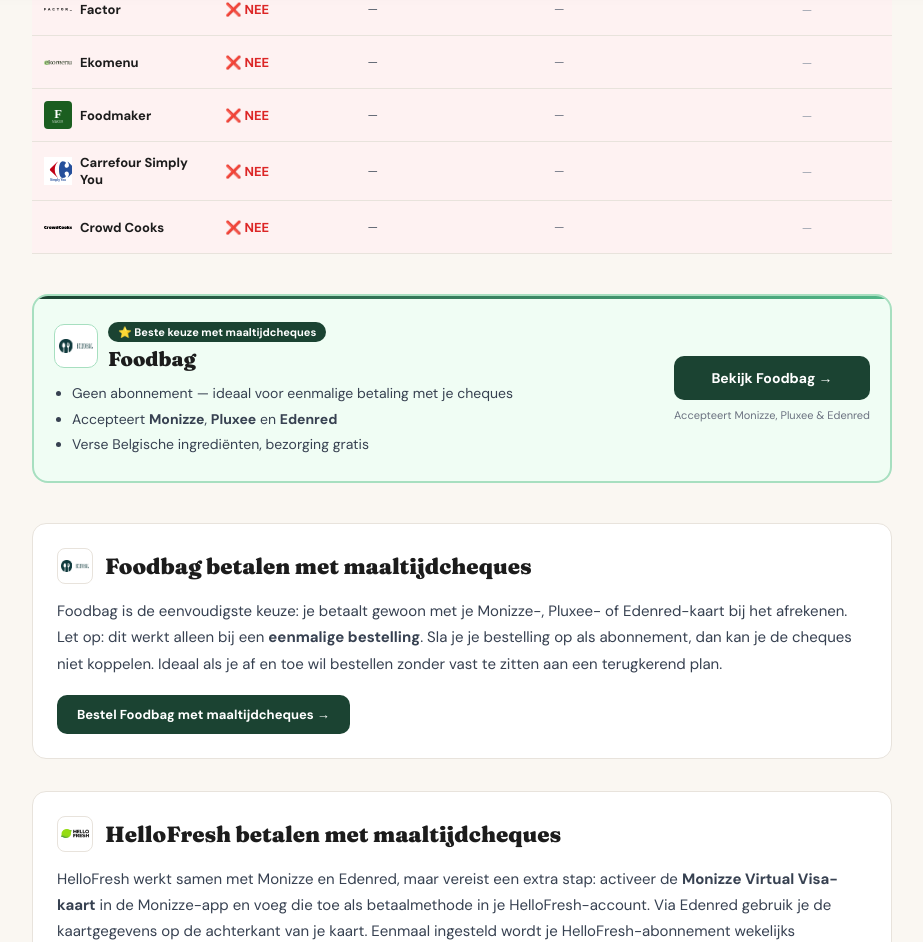
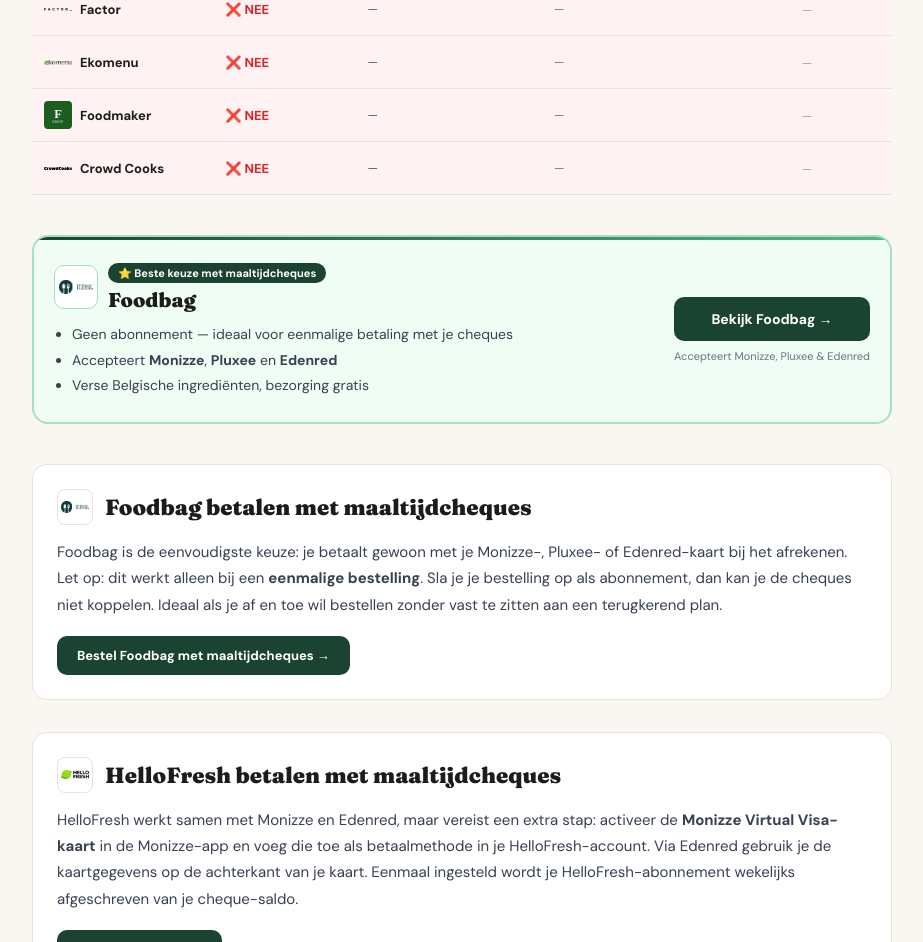
Before and after one commit to fetspets/bestemaaltijdbox, a Next.js app: page /blog/maaltijdbox-maaltijdcheques-belgie in a window 1280 px wide. Shown: the part 812-1754 px from the top of the page, without its empty margins (178-1101 px from the left). Built offline with nearby package versions, Linux system fonts and the light colour scheme.

Commit message:
auto: update page.tsx

```diff
--- a/src/app/blog/maaltijdbox-maaltijdcheques-belgie/page.tsx
+++ b/src/app/blog/maaltijdbox-maaltijdcheques-belgie/page.tsx
@@ -154,17 +154,6 @@
     naam: 'Foodmaker',
     slug: 'foodmaker',
     logo: '/logos/foodmaker.svg',
-    accepteert: false,
-    label: '❌ NEE',
-    uitgevers: '—',
-    beperking: '—',
-    heeftCta: false,
-    badge: null,
-  },
-  {
-    naam: 'Carrefour Simply You',
-    slug: 'carrefour-simply-you',
-    logo: '/logos/carrefour-simply-you.svg',
     accepteert: false,
     label: '❌ NEE',
     uitgevers: '—',
```
